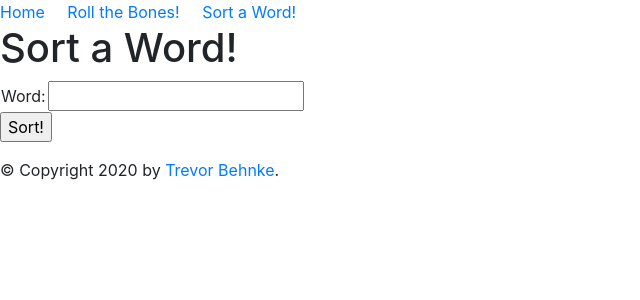
After one commit to trevorbehnke/dumb-games, a Flask app: page /sortaword in a window 1280 px wide. The commit adds this page. Shown: the top 300 px of the page, without its empty margins (0-640 px from the left). Run offline with Flask 2, Linux system fonts and the light colour scheme; some libraries are stand-ins or nearby versions.

Commit message:
added sort game

```diff
--- a/main.py
+++ b/main.py
@@ -1,17 +1,25 @@
 from flask import Flask, render_template, request
 from Die import Die
+from Sort import Sort
 
 app = Flask(__name__)
 
 global dice_roll
 dice_roll = Die
 
+global sortaword
+sortaword = Sort
+
 @app.route('/')
-@app.route('/entry')
-def entry_page():
-    return render_template('entry.html', the_title='Welcome to Roll the Bones!')
+@app.route('/home')
+def home_page():
+    return render_template('home.html', the_title='Welcome to DumbGamez!')
 
-@app.route('/results', methods=['POST'])
+@app.route('/rollthebones')
+def rollthebones_page():
+    return render_template('rollthebones.html', the_title='Roll the Bones!')
+
+@app.route('/rollresults', methods=['POST'])
 def roll_die():
     global dice_roll
 
@@ -26,4 +34,21 @@ def roll_die():
         result = die.roll()
         results.append(result)
 
-    return render_template('results.html', the_title=title, the_sides=sides, the_quantity=quantity, the_results=results)
+    return render_template('rollresults.html', the_title=title, the_sides=sides, the_quantity=quantity, the_results=results)
+
+@app.route('/sortaword')
+def sortaword_page():
+    return render_template('sortaword.html', the_title='Sort a Word!')
+
+@app.route('/sortawordresults', methods=['POST'])
+def word_sort():
+    global sortaword
+
+    x_word = str(request.form['x_word'])
+    title = 'Results:'
+
+    my_word = Sort(x_word)
+
+    sorted_word = my_word.sort_word()
+
+    return render_template('sortawordresults.html', the_title=title, the_results=sorted_word)
--- a/templates/base.html
+++ b/templates/base.html
@@ -7,8 +7,18 @@
     <link rel="stylesheet" href="https://maxcdn.bootstrapcdn.com/bootstrap/4.0.0/css/bootstrap.min.css" integrity="sha384-Gn5384xqQ1aoWXA+058RXPxPg6fy4IWvTNh0E263XmFcJlSAwiGgFAW/dAiS6JXm" crossorigin="anonymous">
 </head>
 <body>
+    <div class="topnav">
+        <a class="active" href="/">Home</a>&nbsp;&nbsp;&nbsp;&nbsp;
+        <a class="active" href="/rollthebones">Roll the Bones!</a>&nbsp;&nbsp;&nbsp;&nbsp;
+        <a class="active" href="/sortaword">Sort a Word!</a>&nbsp;&nbsp;&nbsp;&nbsp;
+    </div>
     {% block body %}
 
     {% endblock %}
+    <div id="footer">
+        {% block footer %}
+        &copy; Copyright 2020 by <a href="https://trevorbehnke.com">Trevor Behnke</a>.
+        {% endblock %}
+    </div>
 </body>
 </html>
--- a/templates/entry.html
+++ b/templates/rollthebones.html
@@ -4,7 +4,7 @@
 
 <h1>{{ the_title }}</h1>
 
-<form method='POST' action='/results'>
+<form method='POST' action='/rollresults'>
     <table>
         <tr>
             <td>Sides: </td>
--- /dev/null
+++ b/templates/sortaword.html
@@ -0,0 +1,17 @@
+{% extends 'base.html' %}
+
+{% block body %}
+
+<h1>{{ the_title }}</h1>
+
+<form method='POST' action='/sortawordresults'>
+    <table>
+        <tr>
+            <td>Word: </td>
+            <td><input name='x_word' type='text' width='60'></td>
+        </tr>
+    </table>
+    <p><input value='Sort!' type='SUBMIT'></p>
+</form>
+
+{% endblock %}
```
Also changed, not shown: Sort.py (added, +10 -0 lines), templates/home.html (added, +13 -0 lines), templates/sortawordresults.html (added, +9 -0 lines), templates/rollresults.html (renamed from templates/results.html).
